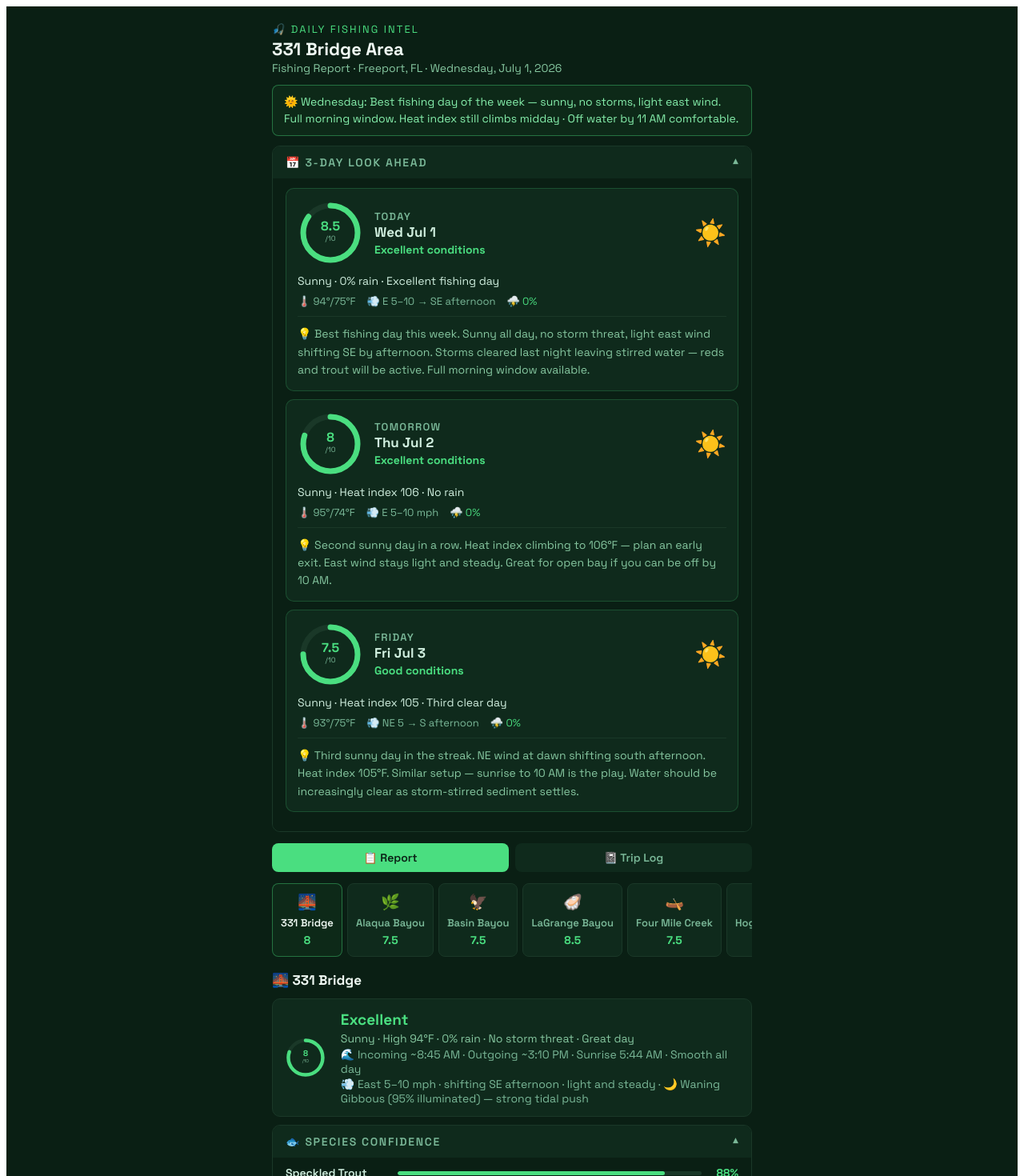
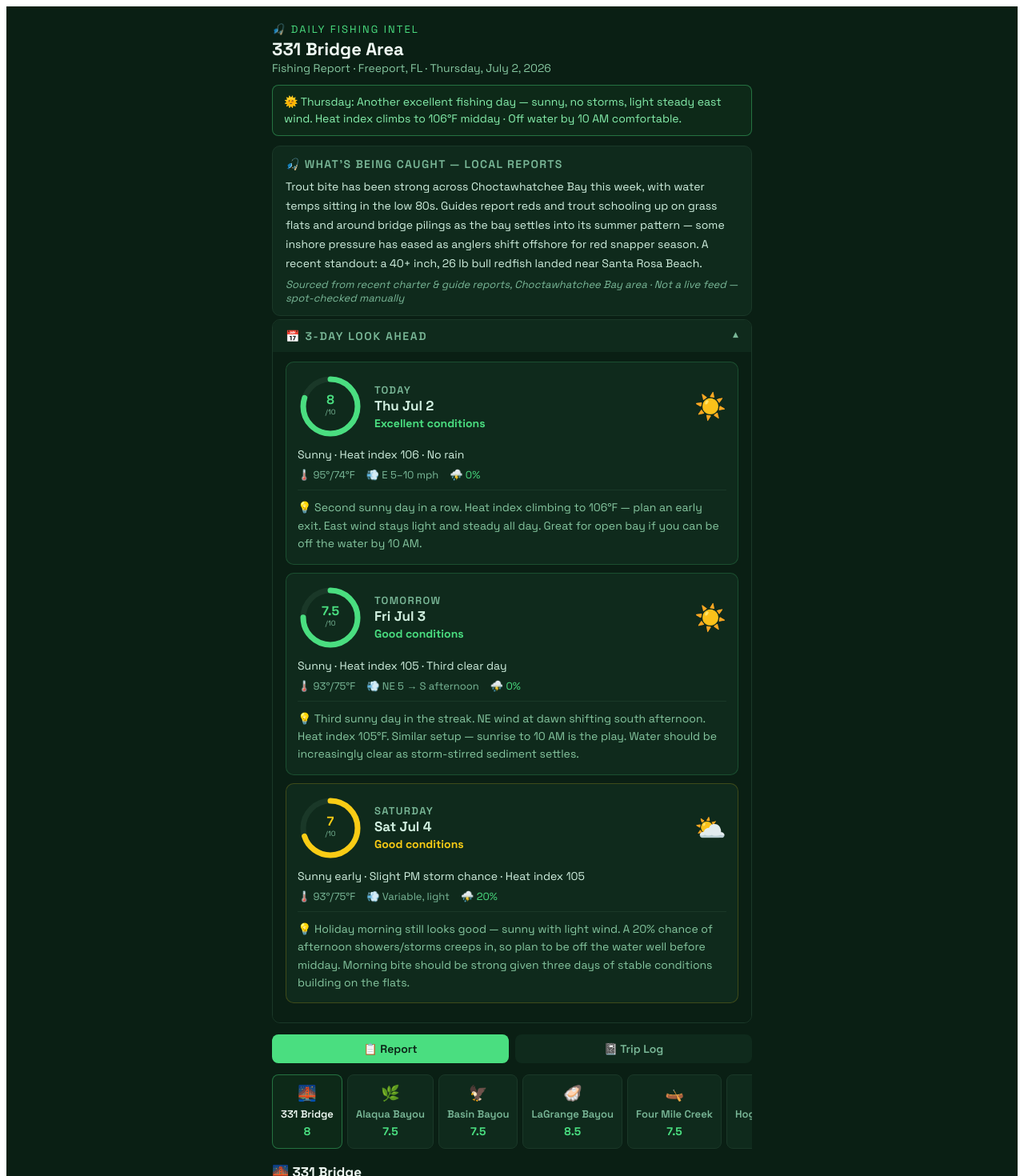
Before and after one commit to djblackjr/331-fishing-report, a React (Vite) app: page / in a window 1280 px wide. Shown: the top 1470 px of the page at 80% size. Built offline with nearby package versions, Linux system fonts and the light colour scheme.

Commit message:
Update weather and fishing conditions for July 2

```diff
--- a/src/App.jsx
+++ b/src/App.jsx
@@ -2,14 +2,16 @@ import { useState } from "react";
 
 // ── SHARED CONDITIONS ─────────────────────────────────────────────────────────
 const CONDITIONS = {
-  date: "Wednesday, July 1, 2026",
-  wind: { speed: 7, dir: "E", description: "East 5–10 mph · shifting SE afternoon · light and steady" },
-  weather: "Sunny · High 94°F · 0% rain · No storm threat · Great day",
-  tide: "Incoming ~8:45 AM · Outgoing ~3:10 PM · Sunrise 5:44 AM · Smooth all day",
-  moonPhase: "Waning Gibbous (95% illuminated) — strong tidal push",
+  date: "Thursday, July 2, 2026",
+  wind: { speed: 7, dir: "E", description: "East 5–10 mph · steady all day" },
+  weather: "Sunny · High 95°F · 0% rain · Heat index up to 106°F · No storm threat",
+  tide: "Incoming ~9:35 AM · Outgoing ~4:00 PM · Sunrise 5:46 AM · Smooth all day",
+  moonPhase: "Waning Gibbous (~88% illuminated) — still strong tidal push",
   waterClarity: "Slightly stained",
   sky: "Bright sun",
-  lastUpdated: "July 1, 2026 · Source: WeatherBug Freeport FL 32459 · Live fetch (Wed AM)",
+  lastUpdated: "July 2, 2026 · Source: WeatherBug Freeport FL 32459 (Destin station) · Live fetch (Thu evening)",
+  localBiteReport: "Trout bite has been strong across Choctawhatchee Bay this week, with water temps sitting in the low 80s. Guides report reds and trout schooling up on grass flats and around bridge pilings as the bay settles into its summer pattern — some inshore pressure has eased as anglers shift offshore for red snapper season. A recent standout: a 40+ inch, 26 lb bull redfish landed near Santa Rosa Beach.",
+  localBiteSource: "Sourced from recent charter & guide reports, Choctawhatchee Bay area · Not a live feed — spot-checked manually",
   launch: "Shipyard Marina · 116 Shipyard Rd, Freeport FL 32439 · (850) 866-3865 · Open 7:30 AM–5 PM. Cruise 4 miles down the creek to east Choctawhatchee Bay. Fuel on-site. Copeland's Bait & Tackle: 17290 US-331 S · open 6 AM · (850) 835-4277.",
   windGuidance: [
     { dir: "N", icon: "↓", advice: "Fish protected south shore — calm water, grass flats east of bridge" },
@@ -51,32 +53,20 @@ const CONDITIONS = {
 // ── 3-DAY LOOK AHEAD ──────────────────────────────────────────────────────────
 const FORECAST = [
   {
-    day: "Wed Jul 1",
+    day: "Thu Jul 2",
     label: "Today",
-    high: 94,
-    low: 75,
-    wind: "E 5–10 → SE afternoon",
-    storms: 0,
-    headline: "Sunny · 0% rain · Excellent fishing day",
-    fishingScore: 8.5,
-    aiCall: "Best fishing day this week. Sunny all day, no storm threat, light east wind shifting SE by afternoon. Storms cleared last night leaving stirred water — reds and trout will be active. Full morning window available.",
-    emoji: "☀️",
-  },
-  {
-    day: "Thu Jul 2",
-    label: "Tomorrow",
     high: 95,
     low: 74,
     wind: "E 5–10 mph",
     storms: 0,
     headline: "Sunny · Heat index 106 · No rain",
     fishingScore: 8.0,
-    aiCall: "Second sunny day in a row. Heat index climbing to 106°F — plan an early exit. East wind stays light and steady. Great for open bay if you can be off by 10 AM.",
+    aiCall: "Second sunny day in a row. Heat index climbing to 106°F — plan an early exit. East wind stays light and steady all day. Great for open bay if you can be off the water by 10 AM.",
     emoji: "☀️",
   },
   {
     day: "Fri Jul 3",
-    label: "Friday",
+    label: "Tomorrow",
     high: 93,
     low: 75,
     wind: "NE 5 → S afternoon",
@@ -85,6 +75,18 @@ const FORECAST = [
     fishingScore: 7.5,
     aiCall: "Third sunny day in the streak. NE wind at dawn shifting south afternoon. Heat index 105°F. Similar setup — sunrise to 10 AM is the play. Water should be increasingly clear as storm-stirred sediment settles.",
     emoji: "☀️",
+  },
+  {
+    day: "Sat Jul 4",
+    label: "Saturday",
+    high: 93,
+    low: 75,
+    wind: "Variable, light",
+    storms: 20,
+    headline: "Sunny early · Slight PM storm chance · Heat index 105",
+    fishingScore: 7.0,
+    aiCall: "Holiday morning still looks good — sunny with light wind. A 20% chance of afternoon showers/storms creeps in, so plan to be off the water well before midday. Morning bite should be strong given three days of stable conditions building on the flats.",
+    emoji: "⛅",
   },
 ];
 
@@ -163,6 +165,13 @@ const BAIT_RECS = {
   },
 };
 
+// ── WIND HELPERS (drive dynamic stop text so it can never drift from actual conditions) ──
+const DIR_WORD = { N: "north", S: "south", E: "east", W: "west", NE: "northeast", NW: "northwest", SE: "southeast", SW: "southwest" };
+const OPPOSITE_DIR = { N: "S", S: "N", E: "W", W: "E", NE: "SW", SW: "NE", SE: "NW", NW: "SE" };
+function leeSide(dir) { return DIR_WORD[OPPOSITE_DIR[dir]] || dir; }
+function windWord(dir) { return DIR_WORD[dir] || dir; }
+function capitalize(s) { return s.charAt(0).toUpperCase() + s.slice(1); }
+
 // ── PER-LOCATION REPORTS ──────────────────────────────────────────────────────
 const LOCATIONS = [
   {
@@ -179,12 +188,16 @@ const LOCATIONS = [
       { name: "Flounder", confidence: 40, note: "Deep channel under bridge, mud minnow on jig" },
     ],
     stops: [
-      { order: 1, name: "Bridge Pilings (East Side)", tide: "Incoming tide · sunrise", steps: ["Bone/white Spook Jr. topwater along pilings pre-dawn", "Switch to chartreuse paddle-tail as sun rises", "W wind today — bait stacks on east face of pilings"] },
+      { order: 1, name: (wind) => `Bridge Pilings (${capitalize(leeSide(wind.dir))} Side)`, tide: "Incoming tide · sunrise", steps: [
+        "Bone/white Spook Jr. topwater along pilings pre-dawn",
+        "Switch to chartreuse paddle-tail as sun rises",
+        (wind) => `${capitalize(windWord(wind.dir))} wind today — bait stacks on the ${leeSide(wind.dir)} face of pilings`,
+      ] },
       { order: 2, name: "Channel Edge", tide: "Mid-incoming", steps: ["Gold Johnson spoon slow-retrieved through the channel", "Live shrimp under popping cork in 4–6 ft", "Target the depth change between grass and sand"] },
-      { order: 3, name: "South Shore Grass Flats", tide: "Outgoing", steps: ["Weedless paddle-tail in white or new penny", "Sight fish tailing reds in 1–2 ft", "W wind = protected water on south shore today"] },
+      { order: 3, name: "South Shore Grass Flats", tide: "Outgoing", steps: ["Weedless paddle-tail in white or new penny", "Sight fish tailing reds in 1–2 ft", (wind) => `${wind.description} — check for chop before committing here`] },
     ],
-    aiNote: "The 331 Bridge spans the narrow neck of Choctawhatchee Bay, creating a current funnel where bait gets pushed through on both tides. The pilings hold trout, reds, sheepshead, and black drum year-round. The east side of the pilings is the prime ambush zone on incoming tides. Open water here is exposed to weather and chop — it is the first spot to become unfishable when wind picks up.",
-    todaysCall: "Green-light day for the bridge. Sunny, no storms, light east wind stacks bait against the west pilings on the incoming tide. Launch at 5:30 AM, work the west face with a bright topwater or white paddle-tail. Fish comfortably through 10:30 AM. Heat is the only real caution.",
+    aiNote: "The 331 Bridge spans the narrow neck of Choctawhatchee Bay, creating a current funnel where bait gets pushed through on both tides. The pilings hold trout, reds, sheepshead, and black drum year-round. The lee-side pilings are the prime ambush zone on incoming tides. Open water here is exposed to weather and chop — it is the first spot to become unfishable when wind picks up.",
+    todaysCall: "Green-light day for the bridge. Sunny, no storms, light east wind stacks bait against the west pilings on the incoming tide. Launch at 5:30 AM, work the west face with a bright topwater or white paddle-tail. This matches what guides are seeing bay-wide right now — reds and trout schooling tight to bridge structure as the summer pattern locks in. Fish comfortably through 10:30 AM; heat is the only real caution.",
   },
   {
     id: "alaqua",
@@ -200,12 +213,12 @@ const LOCATIONS = [
       { name: "Largemouth Bass", confidence: 45, note: "Upper creek near freshwater inflow, soft plastics" },
     ],
     stops: [
-      { order: 1, name: "Bayou Mouth Oyster Bars", tide: "Incoming tide", steps: ["Gold spoon along oyster bar edges", "Live shrimp under popping cork", "W wind today concentrates fish at the mouth — prime spot"] },
+      { order: 1, name: "Bayou Mouth Oyster Bars", tide: "Incoming tide", steps: ["Gold spoon along oyster bar edges", "Live shrimp under popping cork", (wind) => `${wind.description} — calm conditions concentrate fish at the mouth, prime spot`] },
       { order: 2, name: "Creek Bends (Mid-Bayou)", tide: "Mid-incoming", steps: ["Slow-roll paddle-tail through bends", "Topwater along overhanging banks at dawn", "Mud minnow on 1/4 oz jig for flounder on bottom"] },
       { order: 3, name: "Upper Alaqua Creek", tide: "Any", steps: ["Transitions to bass-fishing style in upper reaches", "Soft plastics and small swimbaits near structure", "Watch for alligators — keep hooks away from the bank"] },
     ],
     aiNote: "Alaqua Bayou is protected water with a strong year-round redfish population, plus trout and flounder at the mouth. The oyster bars at the creek mouth are the prime spot. Tree cover keeps it a few degrees cooler than the open bay and offers shelter from wind and weather. The upper creek transitions toward brackish and holds bass alongside small reds.",
-    todaysCall: "Calm sunny conditions — fish the oyster bars at the bayou mouth on the incoming tide with a gold spoon at first light. East wind moves bait into the mouth. Work up the bayou as the tide rises. Tree line offers relief when heat builds.",
+    todaysCall: "Calm sunny conditions — fish the oyster bars at the bayou mouth on the incoming tide with a gold spoon at first light. East wind moves bait into the mouth. Water temps sitting in the low 80s bay-wide right now, and the trout bite has been strong the last several days — good sign for the mouth flats. Work up the bayou as the tide rises. Tree line offers relief when heat builds.",
   },
   {
     id: "basin",
@@ -226,7 +239,7 @@ const LOCATIONS = [
       { order: 3, name: "Oyster Bar Edges", tide: "Outgoing", steps: ["Switch to paddle-tail on falling tide", "Work parallel to oyster edges, not over them", "Flounder stack in sandy pockets adjacent to bars"] },
     ],
     aiNote: "Basin Bayou sees less pressure than Alaqua and LaGrange, which means less-educated fish. The interior grass flats are classic sight-fishing territory for reds — poling or drifting quietly in under 2 feet. Pompano occasionally show at the mouth on moving tides in late spring and early summer. Less protected than LaGrange when weather builds.",
-    todaysCall: "Sunny calm day — smooth water is ideal for sight-fishing the interior grass flats. Perfect for spotting tailing reds in skinny water. Start at the mouth with small jigs for pompano on the moving tide, then pole inside as the sun climbs.",
+    todaysCall: "Sunny calm day — smooth water is ideal for sight-fishing the interior grass flats. Perfect for spotting tailing reds in skinny water, and guides have been finding some genuinely big reds on the flats this week — including a 40+ inch bull redfish reported near Santa Rosa Beach. Start at the mouth with small jigs for pompano on the moving tide, then pole inside as the sun climbs.",
   },
   {
     id: "lagrange",
@@ -247,7 +260,7 @@ const LOCATIONS = [
       { order: 3, name: "Deep Holes (Interior)", tide: "Outgoing or any falling water", steps: ["Fish deeper holes with shrimp on bottom for black drum", "Sheepshead near any dock pilings or hard structure", "Protected water makes a good late-morning stop as heat builds"] },
     ],
     aiNote: "LaGrange is the top trout producer in this report — its oyster bars at the mouth are legendary, and the interior grass flats hold reds year-round. Deep holes inside hold black drum and sheepshead. The bayou is also the most protected water on this side of the bay, making it the go-to spot when weather builds. Premium spot in both calm and rough conditions.",
-    todaysCall: "Premium trout day — sunny, calm, no weather pressure. Hit the oyster bars at the mouth at sunrise with popping cork and live shrimp. As the sun climbs, switch to gold spoon on the interior grass flats. This is the best trout chance of the week.",
+    todaysCall: "Premium trout day — sunny, calm, no weather pressure. Hit the oyster bars at the mouth at sunrise with popping cork and live shrimp. Guides across the bay have been calling the trout bite genuinely strong this week with water temps in the low 80s, and LaGrange's oyster bars are exactly the kind of structure that's been producing. As the sun climbs, switch to gold spoon on the interior grass flats. This is the best trout chance of the week.",
   },
   {
     id: "fourmile",
@@ -268,7 +281,7 @@ const LOCATIONS = [
       { order: 3, name: "Creek Mouth (Bay Entry)", tide: "Incoming or outgoing — best on moving water", steps: ["Prime flounder zone where creek meets bay", "Mud minnow on 1/4 oz jig dragged on bottom", "Free-line live shrimp on the current seam for trout and reds"] },
     ],
     aiNote: "Four Mile Creek is the tidal creek that runs between Shipyard Marina and Choctawhatchee Bay. Tidal flow pushes baitfish up the creek on incoming tides, concentrating reds and trout in the bends and grass edges. The upper section near Shipyard transitions toward brackish and holds bass alongside small reds. The creek mouth where it joins the bay is a prime flounder zone. Because it is short and protected, it is your safest fishery when weather threatens — you are minutes from the dock anywhere on it.",
-    todaysCall: "Glass-smooth creek conditions — pole or drift the bends quietly for tailing reds and trout. Hit the mid-creek grass flats and the creek mouth at first light on the incoming tide. No weather pressure means you can work the creek fully or continue out to the bay.",
+    todaysCall: "Glass-smooth creek conditions — pole or drift the bends quietly for tailing reds and trout. Hit the mid-creek grass flats and the creek mouth at first light on the incoming tide. Bay-wide reports have the trout bite running hot with water in the low 80s, so don't overlook this creek just because it's small — that pattern of fish stacking tight to structure applies here too. No weather pressure means you can work the creek fully or continue out to the bay.",
   },
   {
     id: "hogtown",
@@ -289,7 +302,7 @@ const LOCATIONS = [
       { order: 3, name: "Bay Side Drop-off", tide: "Outgoing", steps: ["Troll a Clark spoon for Spanish mackerel on falling tide", "Free-line live shrimp along the depth change", "Deeper channel holds flounder on outgoing current"] },
     ],
     aiNote: "Hogtown Bayou is the signature fishing spot of the Santa Rosa Beach guides and one of the most productive trout flats on Choctawhatchee Bay. It sees regular pressure but produces consistently. Summer mornings are peak — trout stack on the grass in 2-4 feet. Spanish mackerel show at the mouth on moving tides. Notably further from the 331 bridge than the other bayous — factor in run time when planning.",
-    todaysCall: "Green light for Hogtown today — the long run is now safe. Smooth water and no storm threat make this a top pick for trout numbers. Fish the mouth at first light on the incoming tide with popping cork, then work interior grass flats. Plan run time so you are off by 10:30 AM before heat builds.",
+    todaysCall: "Green light for Hogtown today — the long run is now safe. Smooth water and no storm threat make this a top pick for trout numbers, and the timing lines up: this is the Santa Rosa Beach spot where guides landed a 40+ inch, 26 lb bull redfish just this week, and the trout bite has been strong bay-wide. Fish the mouth at first light on the incoming tide with popping cork, then work interior grass flats. Plan run time so you are off by 10:30 AM before heat builds.",
   },
   {
     id: "rocky",
@@ -310,7 +323,7 @@ const LOCATIONS = [
       { order: 3, name: "Dock and Structure Zone", tide: "Any", steps: ["Mangrove snapper hold near dock pilings — small jig or live shrimp", "Free-line live mullet near structure for big reds", "Cast net for mullet first — abundant here and great live bait"] },
     ],
     aiNote: "Rocky Bayou sits inside Fred Gannon Rocky Bayou State Park near Niceville — protected, scenic, and significantly less pressured than the bayous closer to the 331 bridge. The freshwater influence from Rocky Creek makes flounder fishing here excellent, and the glass-calm coves in the state park are ideal for sight fishing reds on a flat tide. Mangrove snapper hold near dock pilings. The furthest location from Shipyard Marina in this report — factor in run time.",
-    todaysCall: "Green light for Rocky today — the long run is safe. Glass-smooth state park coves ideal for sight-fishing reds. Target flounder at the tidal creek mouths. Launch by 5:30 AM to maximize water time and beat the midday heat. Solid full-morning trip today.",
+    todaysCall: "Green light for Rocky today — the long run is safe. Glass-smooth state park coves ideal for sight-fishing reds. Target flounder at the tidal creek mouths. Water temps are running low 80s bay-wide and the bite has been consistent — Rocky's low pressure means these fish are less picky than what you'd find near the bridge. Launch by 5:30 AM to maximize water time and beat the midday heat. Solid full-morning trip today.",
   },
 ];
 
@@ -513,21 +526,24 @@ function LocationReport({ loc }) {
       {/* Strategy */}
       <Collapsible title="🗺️ Fishing Strategy">
         <div style={{ marginTop: 10 }}>
-          {loc.stops.map((stop, i) => (
+          {loc.stops.map((stop, i) => {
+            const stopName = typeof stop.name === "function" ? stop.name(C.wind) : stop.name;
+            return (
             <div key={stop.order}>
               <div style={{ display: "flex", alignItems: "center", gap: 10, marginBottom: 7 }}>
                 <div style={{ width: 24, height: 24, borderRadius: "50%", background: "#4ade80", color: "#0a1f14", fontSize: 14, fontWeight: 700, display: "flex", alignItems: "center", justifyContent: "center", flexShrink: 0 }}>{stop.order}</div>
                 <div>
-                  <div style={{ fontSize: 14, fontWeight: 700, color: "#f0faf4" }}>{stop.name}</div>
+                  <div style={{ fontSize: 14, fontWeight: 700, color: "#f0faf4" }}>{stopName}</div>
                   <div style={{ fontSize: 14, color: "#7ab898" }}>{stop.tide}</div>
                 </div>
               </div>
               <ul style={{ margin: 0, padding: "0 0 0 34px", fontSize: 14, color: "#86c7a0", lineHeight: 2.0 }}>
-                {stop.steps.map(s => <li key={s}>{s}</li>)}
+                {stop.steps.map((s, idx) => <li key={idx}>{typeof s === "function" ? s(C.wind) : s}</li>)}
               </ul>
               {i < loc.stops.length - 1 && divider}
             </div>
-          ))}
+            );
+          })}
         </div>
       </Collapsible>
 
@@ -636,7 +652,14 @@ export default function App() {
 
         {/* Storm warning */}
         <div style={{ background: "#0d2918", border: "1px solid #4ade8066", borderRadius: 8, padding: "10px 14px", fontSize: 14, color: "#86efac", margin: "12px 0", lineHeight: 1.5 }}>
-          🌞 Wednesday: Best fishing day of the week — sunny, no storms, light east wind. Full morning window. Heat index still climbs midday · Off water by 11 AM comfortable.
+          🌞 Thursday: Another excellent fishing day — sunny, no storms, light steady east wind. Heat index climbs to 106°F midday · Off water by 10 AM comfortable.
+        </div>
+
+        {/* Local bite report — grounded in real recent guide/charter reports */}
+        <div style={{ background: "#0f2a1c", border: "1px solid #1a3828", borderRadius: 10, padding: "13px 16px", marginBottom: 4 }}>
+          <div style={{ fontSize: 14, color: "#7ab898", letterSpacing: "0.1em", textTransform: "uppercase", marginBottom: 8, fontWeight: 600 }}>🎣 What's Being Caught — Local Reports</div>
+          <p style={{ margin: "0 0 6px 0", fontSize: 14, color: "#d1f0e0", lineHeight: 1.7 }}>{C.localBiteReport}</p>
+          <div style={{ fontSize: 13, color: "#7ab898", fontStyle: "italic" }}>{C.localBiteSource}</div>
         </div>
 
         {/* 3-day look ahead — always visible */}
```
